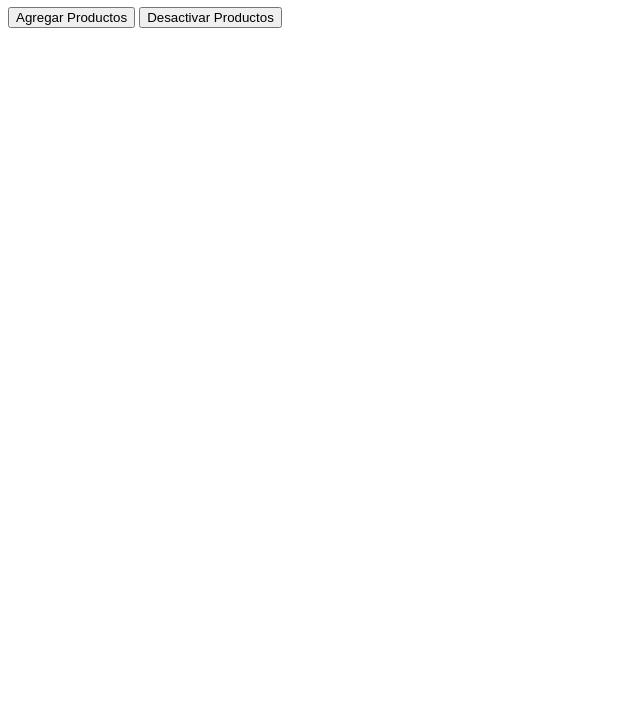
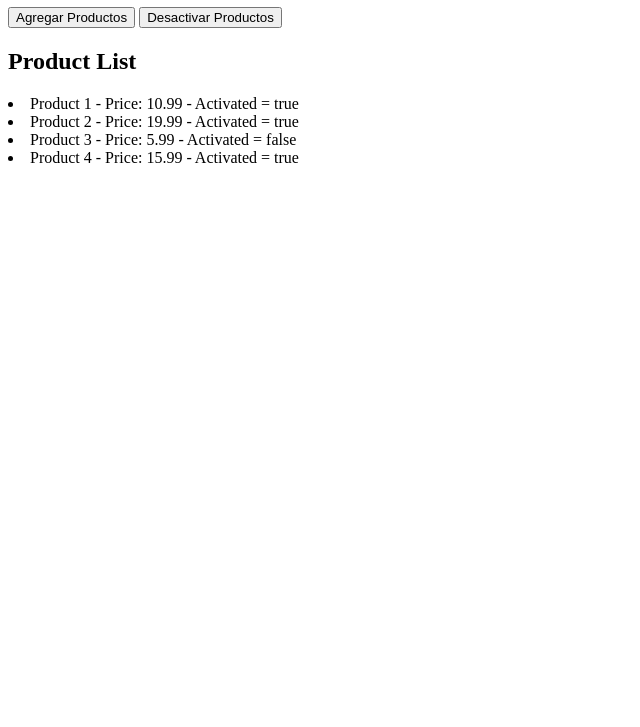
Before and after one commit to RemiDlm/RemiDlm.github.io, a plain HTML site: page src/html/products.html in a window 1280 px wide. Shown: the part 73-800 px from the top of the page, without its empty margins (0-640 px from the left). Drawn offline with Linux system fonts and the light colour scheme; files whose address does not match are found by name.

Commit message:
Update products.html

```diff
--- a/src/html/products.html
+++ b/src/html/products.html
@@ -13,7 +13,7 @@
 
     <div id="productList"></div>
 
-    <script src="js/action_products.js"></script>
+    <script src="../js/action_products.js"></script>
 </body>
 
 </html>
```
